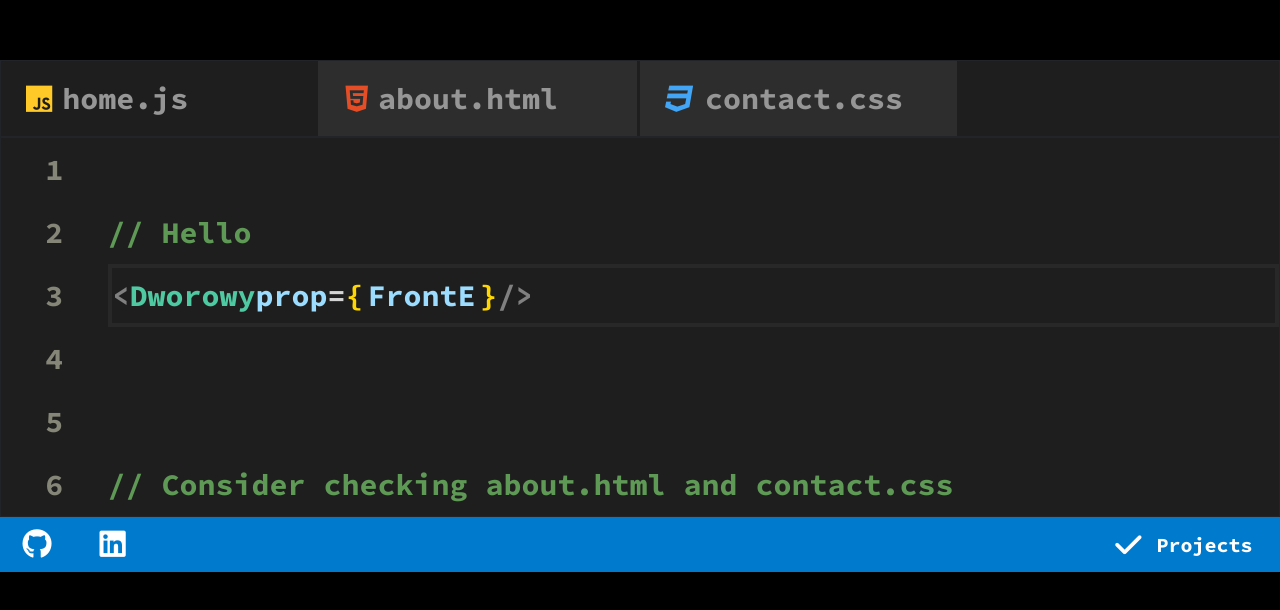
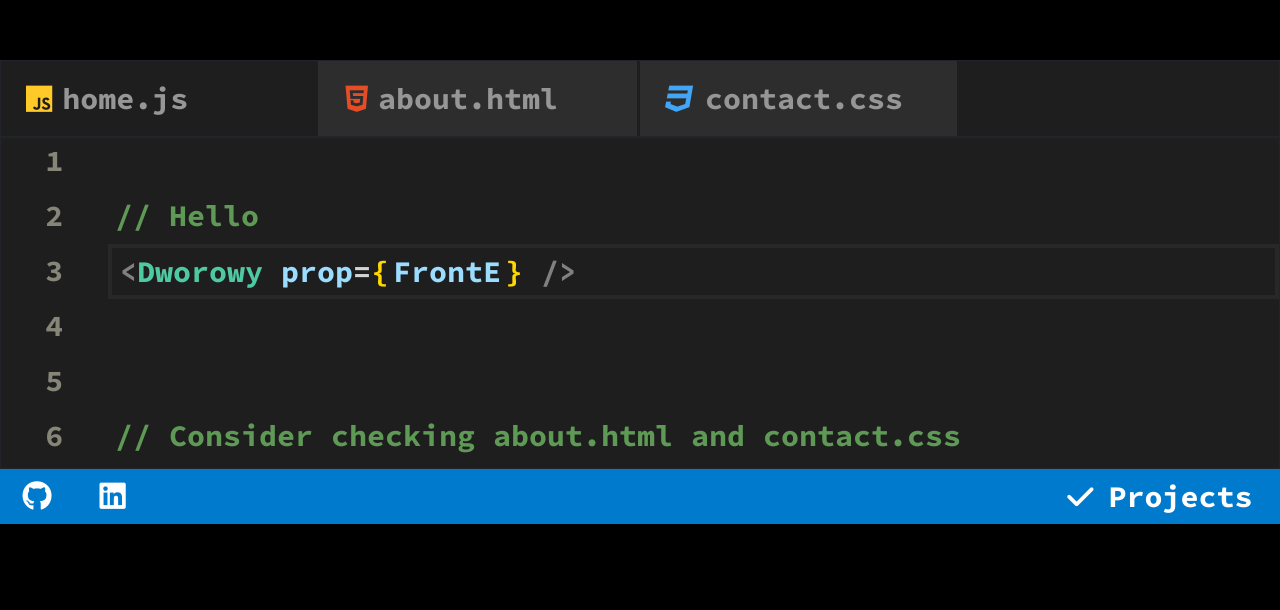
Before and after one commit to Ashy4n/Personal-Website-VSC, a plain HTML site: page index.html in a window 1280 px wide. Shown: the part 140-750 px from the top of the page. Drawn offline with nearby package versions, Linux system fonts and the light colour scheme.

Commit message:
eddited styles

```diff
--- a/css/style.css
+++ b/css/style.css
@@ -44,13 +44,21 @@ body {
   background-color: rgb(30, 30, 30);
 }
 main {
-  /* height: 100vh; */
   font-weight: bold;
 }
 
 .line-border {
-  font-size: 0;
   border: solid 4px rgb(40, 40, 40);
+  font-size: 0px;
+  display: flex;
+  align-items: center;
+  transform: translateY(-4px);
+}
+@media (max-width: 700px) {
+  .line-border {
+    border: solid 2px rgb(40, 40, 40);
+    transform: translateY(-4px);
+  }
 }
 
 .line-border span {
@@ -117,16 +125,9 @@ main ::selection {
 
 /* Aside and window */
 
-.aside {
-  display: flex;
-  flex-direction: column;
-  align-items: center;
-  justify-content: center;
-  font-size: var(--ideFZ);
-}
 .aside p {
   color: rgb(133, 133, 120);
-  transform: translateY(12%);
+  font-size: var(--ideFZ);
 }
 
 /* App head */
@@ -242,21 +243,11 @@ footer a:hover {
 }
 
 .isDisabled p {
-  font-size: calc(var(--ideFZ) - 1rem);
+  font-size: var(--ideFZ);
   margin-bottom: 0;
 }
 
 .col-1 {
-  border: 4px solid transparent;
   display: flex;
-  align-items: center;
-  margin: 0;
-  padding: 0;
+  justify-content: center;
 }
-
-.col-11 {
-  display: flex;
-  align-items: center;
-  margin: 0;
-  padding: 0;
-}
--- a/index.html
+++ b/index.html
@@ -56,6 +56,7 @@
             <p class="c-sel">3</p>
           </div>
           <div class="col-11 line-border">
+            <div>
               <span class="c-tag">&lt</span>
               <span class="c-comp">Dworowy </span>
               <span class="c-prop">prop</span>
@@ -64,6 +65,7 @@
               <span id="prop" class="c-prop cursor">Mateusz</span>
               <span class="c-bracket">} </span>
               <span class="c-tag">/&gt</span>
+            </div>
           </div>
           <div class="col-1 aside">
             <p>4</p>
@@ -112,19 +114,24 @@
             <p>5</p>
           </div>
           <div class="col-11 line-border">
+            <div>
               <span class="c-tag">&emsp;&lt;</span>
               <span class="c-html">a </span>
               <span class="c-prop">&ThinSpace;href</span>
               <span class="c-eql">=</span>
               <span class="c-href">"cv.pdf"</span>
               <span class="c-tag">&gt</span>
-            <a href="CV-MateuszDworowy.pdf" target="_blank" class="c-eql cursor"
+              <a
+                href="CV-MateuszDworowy.pdf"
+                target="_blank"
+                class="c-eql cursor"
                 >Check out my CV</a
               >
               <span class="c-tag">&lt/</span>
               <span class="c-html">a</span>
               <span class="c-tag">&gt</span>
               <span class="c-com">&lt!-- Click me ! --&gt </span>
+            </div>
           </div>
           <div class="col-1 aside">
             <p>6</p>
@@ -171,11 +178,13 @@
             <p>5</p>
           </div>
           <div class="col-11 c-com line-border">
+            <div>
               &emsp;
               <span class="c-prop">contact</span>
               <span class="c-eql">:</span>
               <span class="c-href cursor">"mateuszdworowy@gmail.com"</span>
               <span class="c-eql">;</span>
+            </div>
           </div>
           <div class="col-1 aside">
             <p>6</p>
```
Lines whose indentation alone changed are shown as unchanged.
